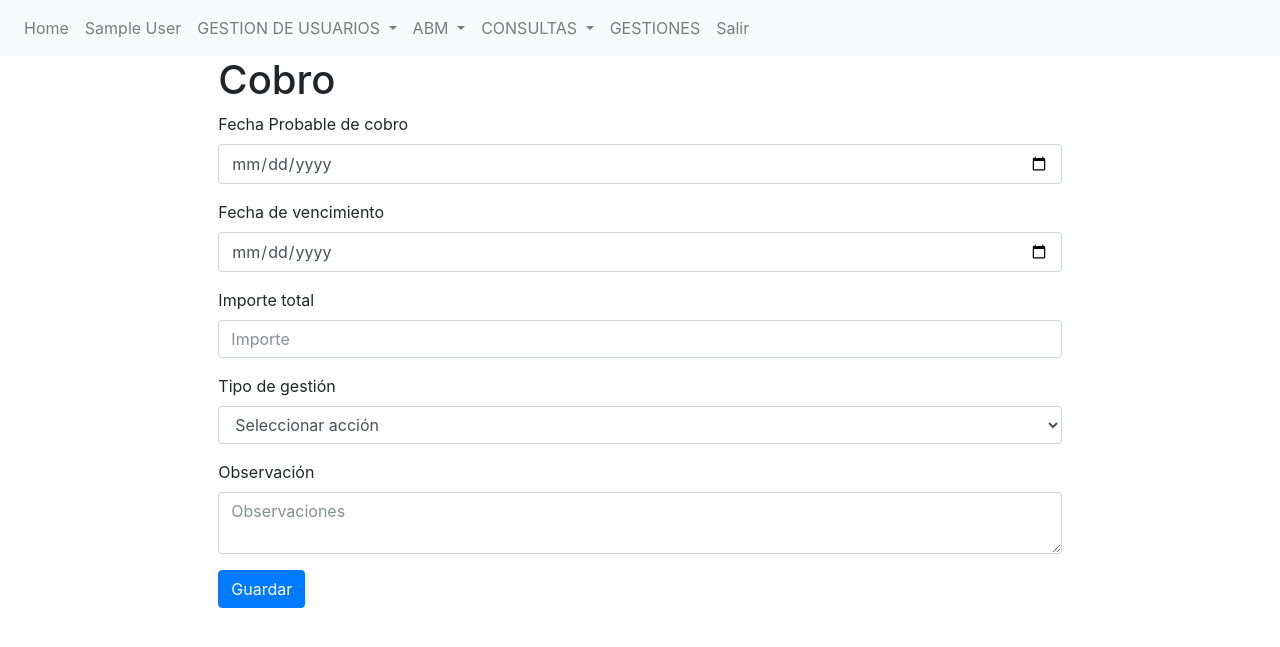
After one commit to papelgames/groma, a Flask app: page /gestiones/altacobroscabecera/1 in a window 1280 px wide. The commit adds this page. Shown: the top 647 px of the page. Run offline with Flask 3, Linux system fonts and the light colour scheme; a user stored in the database is signed in; tables that the repository leaves empty hold one stand-in row (values such as "Sample post"); parts of the project's set-up code (start-up, migrations or seed data) failed here and were passed over; some libraries are stand-ins or nearby versions.

Commit message:
cobros v1

```diff
--- a/app/abms/routes.py
+++ b/app/abms/routes.py
@@ -45,7 +45,7 @@ def alta_persona():
                            nota = nota)
         persona.save()
         flash("Se ha creado la persona correctamente.", "alert-success")
-        return redirect(url_for('public.index'))
+        return redirect(url_for('gestiones.gestiones'))
     return render_template("abms/alta_datos_persona.html", form = form)
 
 
--- a/app/gestiones/forms.py
+++ b/app/gestiones/forms.py
@@ -54,3 +54,11 @@ class AltaGestionesForm(FlaskForm):
 
 class ModificacionGestionesForm(AltaGestionesForm):
     fecha_medicion = DateField('Fecha de medicion')
+
+class CobrosForm(FlaskForm):
+    fecha_probable_cobro = DateField('Fecha Probable de cobro', validators=[DataRequired('Debe cargar el nombre o la razón social' )])
+    fecha_vencimiento = DateField('Fecha de vencimiento')
+    importe_total = FloatField('Importe total')
+    moneda = SelectField('Tipo de gestión', choices =[( '','Seleccionar acción'),( "peso",'Pesos'),( "dolar",'Dolar')], coerce = str, default = None, validators=[DataRequired('Seleccione moneda de cobro')])
+    #estado = db.Column(db.Integer)
+    observacion = TextAreaField('Observación', validators=[Length(max=256)])
--- a/app/gestiones/routes.py
+++ b/app/gestiones/routes.py
@@ -7,11 +7,11 @@ from datetime import date, datetime, timedelta
 from flask import render_template, redirect, url_for, current_app, flash, send_file, request #, make_response, abort
 from flask_login import login_required, current_user
 
-# from app.auth.decorators import admin_required
+from app.auth.decorators import admin_required
 from app.auth.models import Users
-from app.models import Personas, TiposGestiones, TiposBienes, Gestiones, Observaciones
+from app.models import Personas, TiposGestiones, TiposBienes, Gestiones, Observaciones, Cobros
 from . import gestiones_bp
-from .forms import AltaGestionesForm, BusquedaForm
+from .forms import AltaGestionesForm, BusquedaForm, CobrosForm
 
 logger = logging.getLogger(__name__)
 
@@ -114,6 +114,37 @@ def gestiones(criterio = ""):
 
     return render_template("gestiones/gestiones.html", form = form, criterio = criterio, lista_de_personas= lista_de_personas )
 
+@gestiones_bp.route("/gestiones/altacobroscabecera/<int:id_gestion>", methods = ['GET', 'POST'])
+@login_required
+@admin_required
+def alta_cobros_cavecera(id_gestion):
+    if not id_gestion:
+        return redirect(url_for('gestiones.gestiones'))
+    form = CobrosForm()
+
+    if form.validate_on_submit():
+        fecha_probable_cobro = form.fecha_probable_cobro.data
+        fecha_vencimiento = form.fecha_vencimiento.data
+        importe_total = form.importe_total.data
+        moneda = form.moneda.data
+        observacion = form.observacion.data
+
+        nuevo_cobro = Cobros(fecha_probable_cobro = fecha_probable_cobro,
+                             fecha_vencimiento = fecha_vencimiento,
+                             importe_total = importe_total,
+                             moneda = moneda)
+        observacion_gestion = Observaciones(
+            id_gestion = id_gestion,
+            observacion = observacion
+        )
+
+        if observacion:
+            nuevo_cobro.observaciones = observacion_gestion
+        nuevo_cobro.save()
+
+        flash("El cobro se a cargado proyectado correctamente.", "alert-success")
+        return redirect(url_for('public.index'))
+    return render_template("gestiones/alta_cobros_cabecera.html", form = form)
 
 
 @gestiones_bp.route('/gestiones/datosgestion')
--- /dev/null
+++ b/app/gestiones/templates/gestiones/alta_cobros_cabecera.html
@@ -0,0 +1,28 @@
+{% extends "base_template.html" %}
+{% from "_render_elements.html" import render_input %}
+
+{% block title %}
+    Groma | Carga de cobro
+{% endblock %}
+
+{% block content %}
+
+<div class="row">
+	<div class="offset-md-2 col-md-8">
+		<h1>Cobro</h1>
+
+		<form action="" method="post" class = "form-horizontal" enctype="multipart/form-data" novalidate>
+			{{ form.hidden_tag() }}
+			{{ render_input(form.fecha_probable_cobro,'', id= "fecha_probable_cobro" , class="form-control" ) }}
+			{{ render_input(form.fecha_vencimiento,'', id= "fecha_vencimiento" , class="form-control") }}
+			{{ render_input(form.importe_total,'', id= "importe_total" , class="form-control", placeholder = "Importe" ) }}
+			{{ render_input(form.moneda,'', id= "moneda" , class="form-control" ) }}
+			{{ render_input(form.observacion,'', id= "observacion" , class="form-control", placeholder = "Observaciones"  ) }}
+			<button type="submmit" class="btn btn-primary">Guardar</button>
+
+		</form>
+
+	</div>
+</div>
+
+{% endblock %}
--- a/app/gestiones/templates/gestiones/gestiones.html
+++ b/app/gestiones/templates/gestiones/gestiones.html
@@ -15,6 +15,10 @@
                 {{ render_input(form.buscar,'', id= "buscar" , class="form-control", placeholder="Ingrese nombre/razón social o CUIT" ) }}
                 <button type="submmit" class="btn btn-primary" >Buscar</button>
             </form>
+            <a href="{{ url_for('abms.alta_persona')}}"></br>
+                <button class="btn btn-primary">Crear un nuevo cliente</button>
+            </a>
+
     </div>
 </div>
 {% if lista_de_personas.items %}
--- a/app/models.py
+++ b/app/models.py
@@ -90,9 +90,11 @@ class Cobros (Base):
     fecha_probable_cobro = db.Column(db.DateTime, nullable = False)
     fecha_vencimiento = db.Column(db.DateTime, nullable = False)
     importe_total = db.Column(db.Numeric(precision=15, scale=2))
+    moneda = db.Column(db.String(25))
     estado = db.Column(db.Integer)
     usuario_alta = db.Column(db.String(256))
     usuario_modificacion = db.Column(db.String(256))
+    observaciones = db.relationship('Observaciones', backref='cobros', uselist=False)
 
     def save(self):
         if not self.id:
@@ -118,7 +120,7 @@ class ImportesCobros (Base):
 class Observaciones (Base):
     __tablename__ = "observaciones"
     id_gestion = db.Column(db.Integer, db.ForeignKey('gestiones.id'))
-    id_cobro = db.Column(db.Integer)
+    id_cobro = db.Column(db.Integer, db.ForeignKey('cobros.id'))
     id_importe_cobro = db.Column(db.Integer)
     observacion = db.Column(db.String(256))
     usuario_alta = db.Column(db.String(256))
```
Also changed, not shown: app/abms/templates/abms/modificacion_datos_persona.html (+5 -2 lines). Lines whose indentation alone changed are shown as unchanged.
